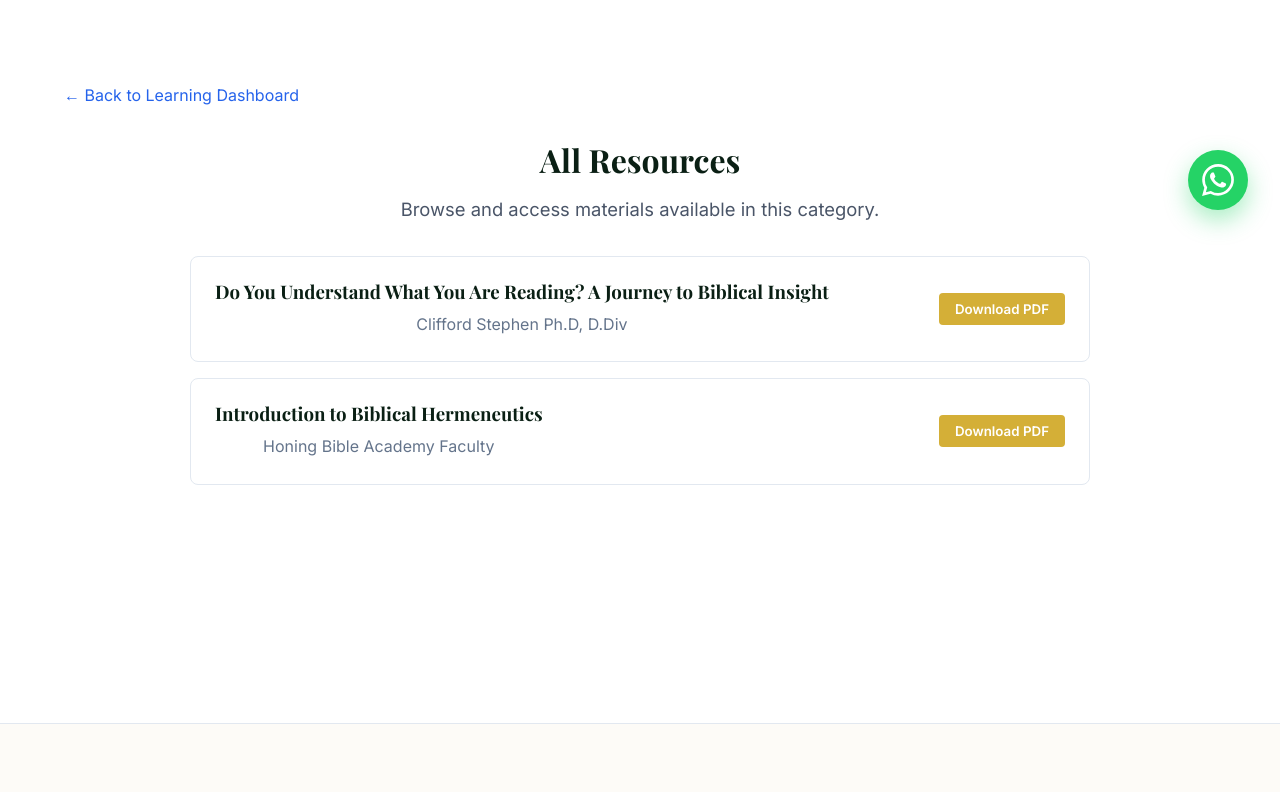
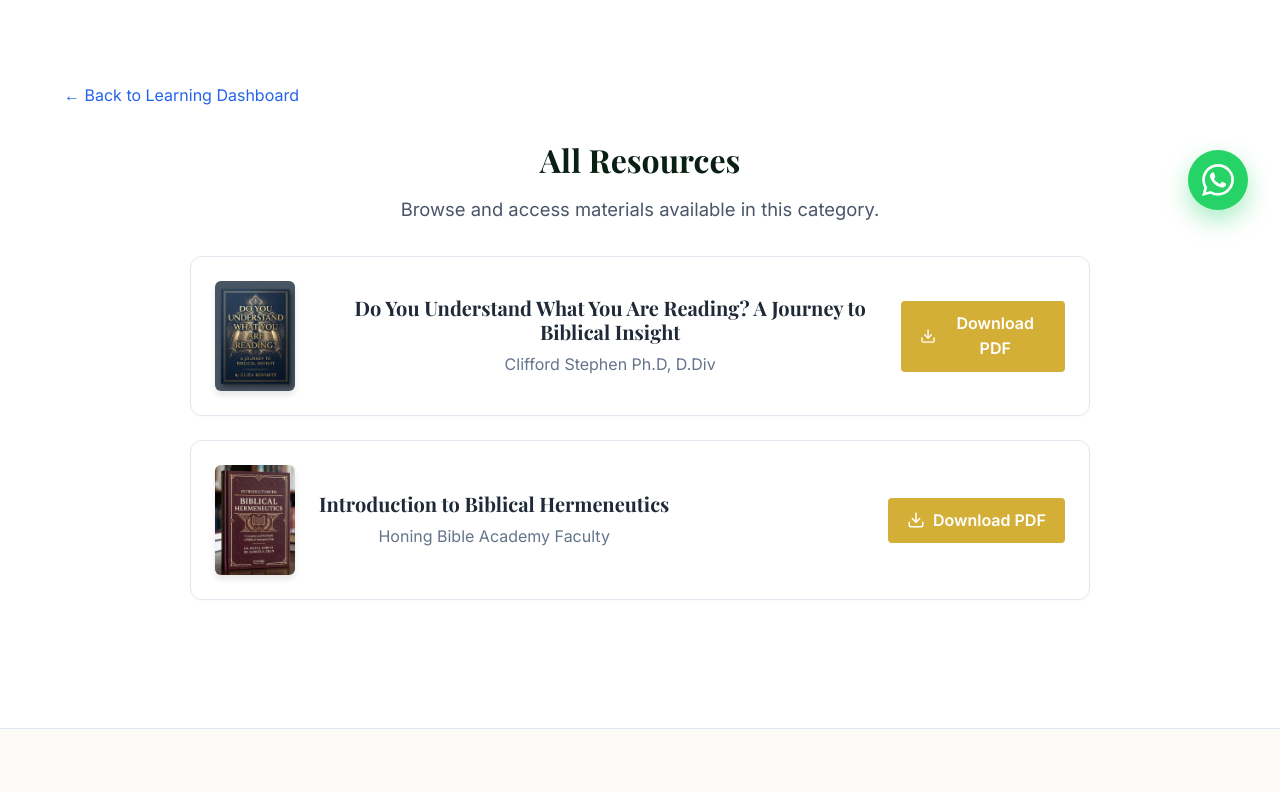
Before and after one commit to zeerocodez/HoningBibleAcademy, a Next.js app: page /learning/library in a window 1280 px wide. Shown: the part 558-1350 px from the top of the page. Built offline with nearby package versions, Linux system fonts and the light colour scheme.

Commit message:
feat: fix download buttons and add book cover images

```diff
--- a/src/app/learning/library/page.tsx
+++ b/src/app/learning/library/page.tsx
@@ -27,21 +27,33 @@ export default function ELibraryCategoryPage({
             <h2>{formatCategoryName(category)} Resources</h2>
             <p className={styles.description}>Browse and access materials available in this category.</p>
 
-            {/* Dummy content for the library */}
-            <div style={{ marginTop: '2rem', display: 'flex', flexDirection: 'column', gap: '1rem' }}>
-              <div style={{ padding: '1.5rem', border: '1px solid #e2e8f0', borderRadius: '8px', display: 'flex', justifyContent: 'space-between', alignItems: 'center' }}>
-                <div>
-                  <h3 style={{ margin: '0 0 0.5rem 0' }}>Do You Understand What You Are Reading? A Journey to Biblical Insight</h3>
-                  <p style={{ margin: 0, color: '#64748b' }}>Clifford Stephen Ph.D, D.Div</p>
+            {/* Library Content */}
+            <div style={{ marginTop: '2rem', display: 'flex', flexDirection: 'column', gap: '1.5rem' }}>
+              <div style={{ padding: '1.5rem', border: '1px solid #e2e8f0', borderRadius: '12px', display: 'flex', justifyContent: 'space-between', alignItems: 'center', backgroundColor: 'white', boxShadow: '0 2px 4px rgba(0,0,0,0.02)' }}>
+                <div style={{ display: 'flex', alignItems: 'center', gap: '1.5rem' }}>
+                  <img src="/images/biblical_insight_book.jpg" alt="Do You Understand What You Are Reading?" style={{ width: '80px', height: '110px', objectFit: 'cover', borderRadius: '6px', boxShadow: '0 4px 6px rgba(0,0,0,0.1)' }} />
+                  <div>
+                    <h3 style={{ margin: '0 0 0.5rem 0', fontSize: '1.25rem', color: '#1f2937' }}>Do You Understand What You Are Reading? A Journey to Biblical Insight</h3>
+                    <p style={{ margin: 0, color: '#64748b' }}>Clifford Stephen Ph.D, D.Div</p>
+                  </div>
                 </div>
-                <button className="button button-primary" style={{ padding: '0.5rem 1rem' }}>Download PDF</button>
+                <a href="#" download className="button button-primary" style={{ padding: '0.6rem 1.2rem', textDecoration: 'none', display: 'inline-flex', alignItems: 'center', gap: '0.5rem' }}>
+                  <svg width="18" height="18" viewBox="0 0 24 24" fill="none" stroke="currentColor" strokeWidth="2" strokeLinecap="round" strokeLinejoin="round"><path d="M21 15v4a2 2 0 0 1-2 2H5a2 2 0 0 1-2-2v-4"></path><polyline points="7 10 12 15 17 10"></polyline><line x1="12" y1="15" x2="12" y2="3"></line></svg>
+                  Download PDF
+                </a>
               </div>
-              <div style={{ padding: '1.5rem', border: '1px solid #e2e8f0', borderRadius: '8px', display: 'flex', justifyContent: 'space-between', alignItems: 'center' }}>
-                <div>
-                  <h3 style={{ margin: '0 0 0.5rem 0' }}>Introduction to Biblical Hermeneutics</h3>
-                  <p style={{ margin: 0, color: '#64748b' }}>Honing Bible Academy Faculty</p>
+              <div style={{ padding: '1.5rem', border: '1px solid #e2e8f0', borderRadius: '12px', display: 'flex', justifyContent: 'space-between', alignItems: 'center', backgroundColor: 'white', boxShadow: '0 2px 4px rgba(0,0,0,0.02)' }}>
+                <div style={{ display: 'flex', alignItems: 'center', gap: '1.5rem' }}>
+                  <img src="/images/hermeneutics_book.jpg" alt="Introduction to Biblical Hermeneutics" style={{ width: '80px', height: '110px', objectFit: 'cover', borderRadius: '6px', boxShadow: '0 4px 6px rgba(0,0,0,0.1)' }} />
+                  <div>
+                    <h3 style={{ margin: '0 0 0.5rem 0', fontSize: '1.25rem', color: '#1f2937' }}>Introduction to Biblical Hermeneutics</h3>
+                    <p style={{ margin: 0, color: '#64748b' }}>Honing Bible Academy Faculty</p>
+                  </div>
                 </div>
-                <button className="button button-primary" style={{ padding: '0.5rem 1rem' }}>Download PDF</button>
+                <a href="#" download className="button button-primary" style={{ padding: '0.6rem 1.2rem', textDecoration: 'none', display: 'inline-flex', alignItems: 'center', gap: '0.5rem' }}>
+                  <svg width="18" height="18" viewBox="0 0 24 24" fill="none" stroke="currentColor" strokeWidth="2" strokeLinecap="round" strokeLinejoin="round"><path d="M21 15v4a2 2 0 0 1-2 2H5a2 2 0 0 1-2-2v-4"></path><polyline points="7 10 12 15 17 10"></polyline><line x1="12" y1="15" x2="12" y2="3"></line></svg>
+                  Download PDF
+                </a>
               </div>
             </div>
           </section>
```
Also changed, not shown: public/images/biblical_insight_book.jpg (added), public/images/hermeneutics_book.jpg (added).
